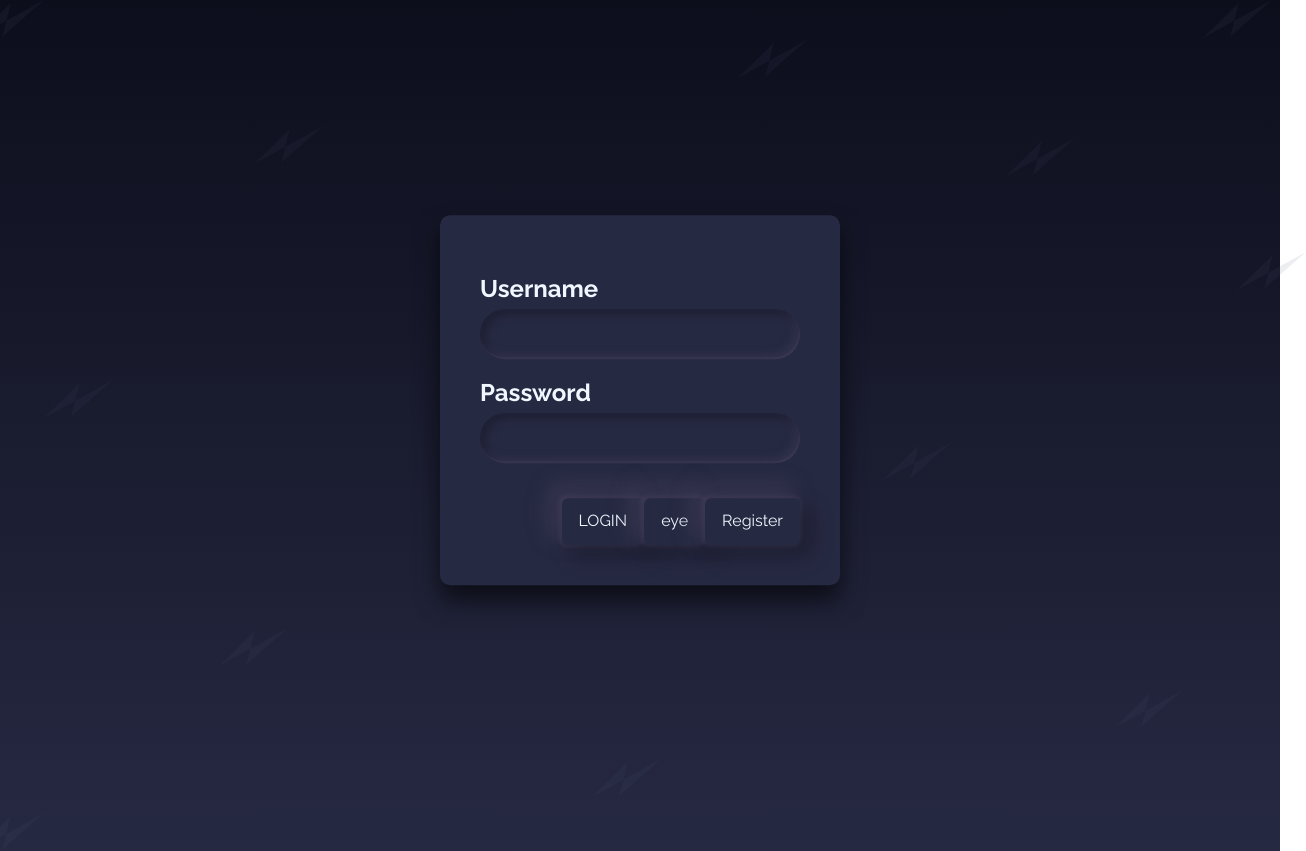
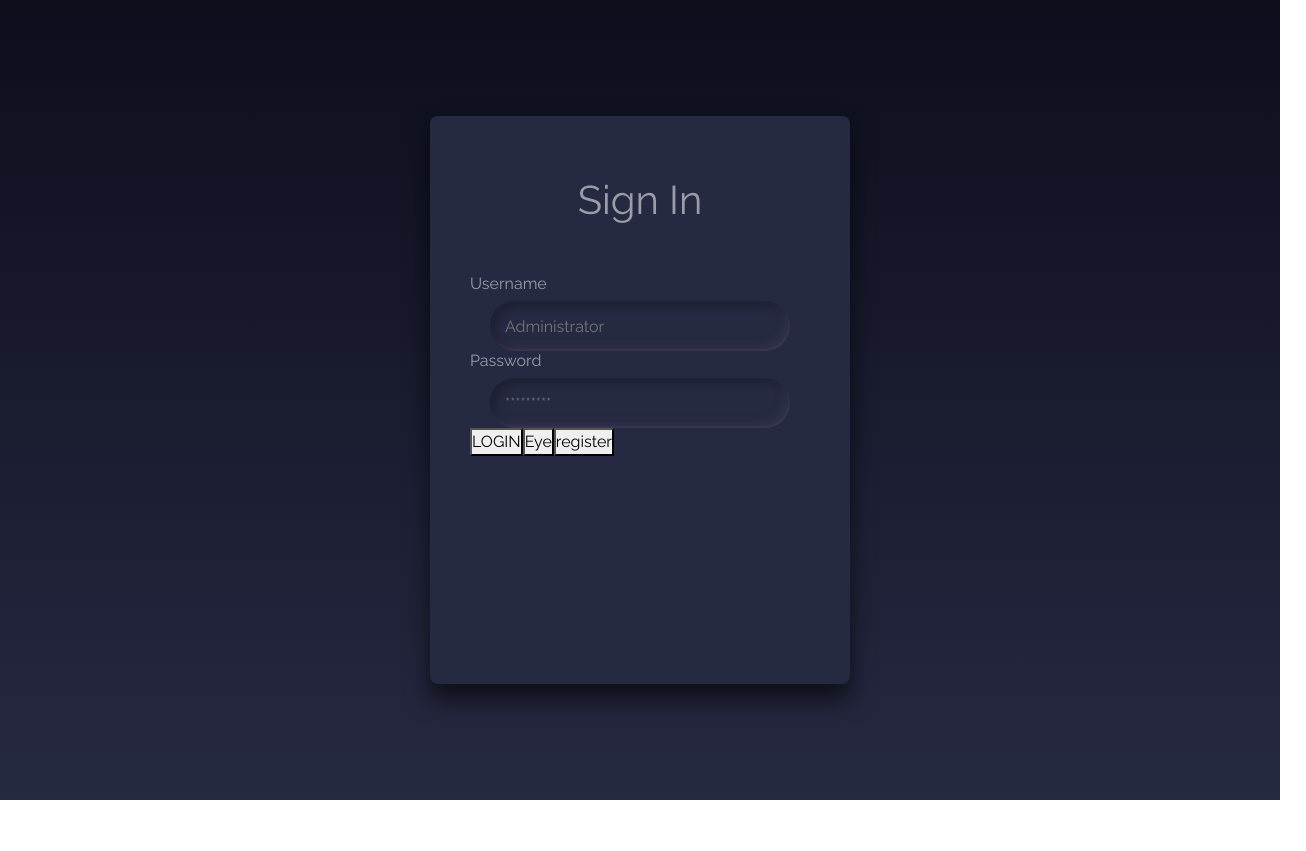
Before and after one commit to toperrrrrrrr/pos, a React (Create React App) app: page / in a window 1280 px wide. Shown: the whole page, 1306 px wide, since content can reach past the window. After the commit the page ends 800 px from the top, so only its background shows below. Built offline with nearby package versions, Linux system fonts and the light colour scheme.

Commit message:
Doing the layout from scratch

```diff
--- a/src/components/Login.js
+++ b/src/components/Login.js
@@ -1,9 +1,6 @@
 import React, { useState, useEffect } from "react";
-import { Button, Form } from "react-bootstrap";
 import { useNavigate } from "react-router-dom";
-import "bootstrap/dist/css/bootstrap.min.css";
-import "./mycss.css";
-import bg from "../img/bg.svg";
+import "./index.css";
 import Alerts from "./Alerts/Alerts";
 
 const Login = () => {
@@ -65,34 +62,38 @@
   return (
     <>
       <div className="screen-bg">
-        <img src={bg} className="logo" alt="Logo"></img>
         <div className="login-box">
-          <Form className="login-form">
-            <h4> Username</h4>
+          <form className="login-form">
+            <h1 className="center-text">Sign In</h1>
+            <h6> Username</h6>
+            <div className="input-box">
             <input
               type="text"
               className="form-input"
               value={isUsername}
+              placeholder="Administrator"
               onChange={(e) => setUsername(e.target.value)}
-            ></input>
-            <h4> Password</h4>
+            ></input></div>
+            <h6> Password</h6>
+            <div className="input-box">
             <input
               type={isEye}
               className="form-input"
+              placeholder="*********"
               onChange={(e) => setPassword(e.target.value)}
-            ></input>
+            ></input></div>
             <div className="login-button-container">
-              <Button type="button" className="form-btn" onClick={handleLogin}>
-                <div className="loginbutton">LOGIN</div>
-              </Button>
-              <Button type="button" className="form-btn" onClick={eye}>
-                <div className="loginbutton">eye</div>
-              </Button>
-              <Button type="button" className="form-btn" onClick={register}>
-                <div className="loginbutton">Register</div>
-              </Button>
+              <button type="button" className="form-btn" onClick={handleLogin}>
+              LOGIN
+              </button>
+              <button type="button" className="form-btn" onClick={eye}>
+              Eye
+              </button>
+              <button type="button" className="form-btn" onClick={register}>
+               register
+              </button>
             </div>
-          </Form>
+          </form>
         </div>
         <Alerts
           isOpen={showPopup}
--- a/src/components/hoor.css
+++ b/src/components/hoor.css
@@ -1,4 +1,4 @@
-
+/*
 @import url('https://fonts.googleapis.com/css?family=Poppins:400,500,600,700,800,900');
 
 
@@ -163,3 +163,6 @@
   -webkit-transition: all 200ms linear;
     transition: all 200ms linear;
 }
+
+
+ */
--- /dev/null
+++ b/src/components/index.css
@@ -0,0 +1,96 @@
+@import url("https://fonts.googleapis.com/css?family=Raleway:400,700");
+
+
+:root {
+  --delay: 0s;
+  --dark1: #0d0e1c;
+  --dark2: #262942;
+  --color-text: aliceblue;
+  --color-bg: #262942;
+  --color-shadow: rgba(0, 0, 0, 0.6);
+  --color-box: #555b96;
+  --color-box-hover: #3a3842;
+}
+
+* {
+  box-sizing: border-box;
+  margin: 0;
+  padding: 0;
+  font-family: Raleway, sans-serif;
+}
+
+h6,
+h5,
+h4,
+h3,
+h2,
+h1 {
+  color:whitesmoke;
+}
+
+.center-text {
+  text-align: center;
+  margin-top: 20px;
+  margin-bottom: 50px;
+
+}
+
+.screen-bg {
+  display: flex;
+  align-items: center;
+  justify-content: center;
+  min-height: 100vh;
+  background: linear-gradient(180deg, var(--dark1), var(--dark2));
+  color: #9b9ca7;
+  background-repeat: no-repeat;
+  background-attachment: fixed;
+}
+
+.login-box {
+  background: var(--color-bg);
+  padding: 40px;
+  box-shadow: 0 15px 25px var(--color-shadow);
+  border-radius: 10px;
+  margin: 0 auto;
+  width: 100%;
+  max-width: 420px;
+  min-height: 568px;
+  margin: 0 auto;
+  border-radius: 8px;
+  position: relative;
+}
+
+.login-form {
+  z-index: 10;
+  width: 100%;
+}
+
+.input-box{
+  display: flex;
+  justify-content: center;
+  align-items: center;
+}
+
+.form-input {
+  background: var(--color-bg);
+  width: 300px;
+  height: 50px;
+  color: white;
+  border-radius: 25px;
+  text-align: justify;
+  padding-left: 15px;
+  border: none;
+  box-shadow: inset 5px 5px 8px 1px rgba(0, 0, 0, 0.2),
+    inset -5px -5px 8px 0px rgba(77, 71, 100, 0.3),
+    inset -1px -2px 2px 0px rgba(77, 71, 100, 0.4);
+  transition: all 0.3s ease-in-out;
+}
+
+
+.form-input:focus {
+  outline: none;
+  box-shadow: inset 5px 5px 8px 1px rgba(0, 0, 0, 0.2),
+    inset -5px -5px 8px 0px rgba(77, 71, 100, 0.3),
+    inset -1px -2px 2px 0px rgba(77, 71, 100, 0.4),
+    5px 5px 10px 2.5px rgba(0, 0, 0, 0.2);
+}
--- a/src/components/mycss.css
+++ b/src/components/mycss.css
@@ -1,4 +1,4 @@
-@import url("https://fonts.googleapis.com/css?family=Raleway:400,700");
+/* @import url("https://fonts.googleapis.com/css?family=Raleway:400,700");
 @import url("https://fonts.googleapis.com/css2?family=Inter:wght@300;400;500&display=swap");
 
 :root {
@@ -26,7 +26,7 @@
   margin-bottom: -5px;
 }
 
-/* Login Page */
+
 .screen-bg {
   display: flex;
   align-items: center;
@@ -44,7 +44,7 @@
   position: absolute;
   top: 50%;
   left: 50%;
-  width: 400px;
+  width: 600px;
   padding: 40px;
   transform: translate(-50%, -50%);
   box-sizing:border-box;
@@ -58,7 +58,7 @@
 }
 
 .form-input {
-  width: inherit;
+  width: 350px;
   height: 50px;
   background: var(--color-bg);
   color: white;
@@ -99,7 +99,7 @@
   transition: background 0.1s ease-in-out;
 }
 
-/* End of Login Page */
+
 
 .areyou {
   width: 100%;
@@ -220,11 +220,11 @@
   left: 0;
   width: 100%;
   height: 100%;
-  background-color: rgba(0, 0, 0, 0.5); /* Adjust the transparency as needed */
+  background-color: rgba(0, 0, 0, 0.5);
   display: flex;
   justify-content: center;
   align-items: center;
-  backdrop-filter: blur(5px); /* Adjust the blur amount as needed */
+  backdrop-filter: blur(5px);
 }
 
 .confirmation-box {
@@ -249,7 +249,6 @@
   margin-left: 10px;
 }
 
-/*  CHECKBOX  */
 .checkbox {
   grid-column: 1/2;
   display: grid;
@@ -305,4 +304,4 @@
 .checkbox__1 input:checked ~ label i,
 .checkbox__2 input:checked ~ label i {
   color: var(--primary);
-}
+} */
```
